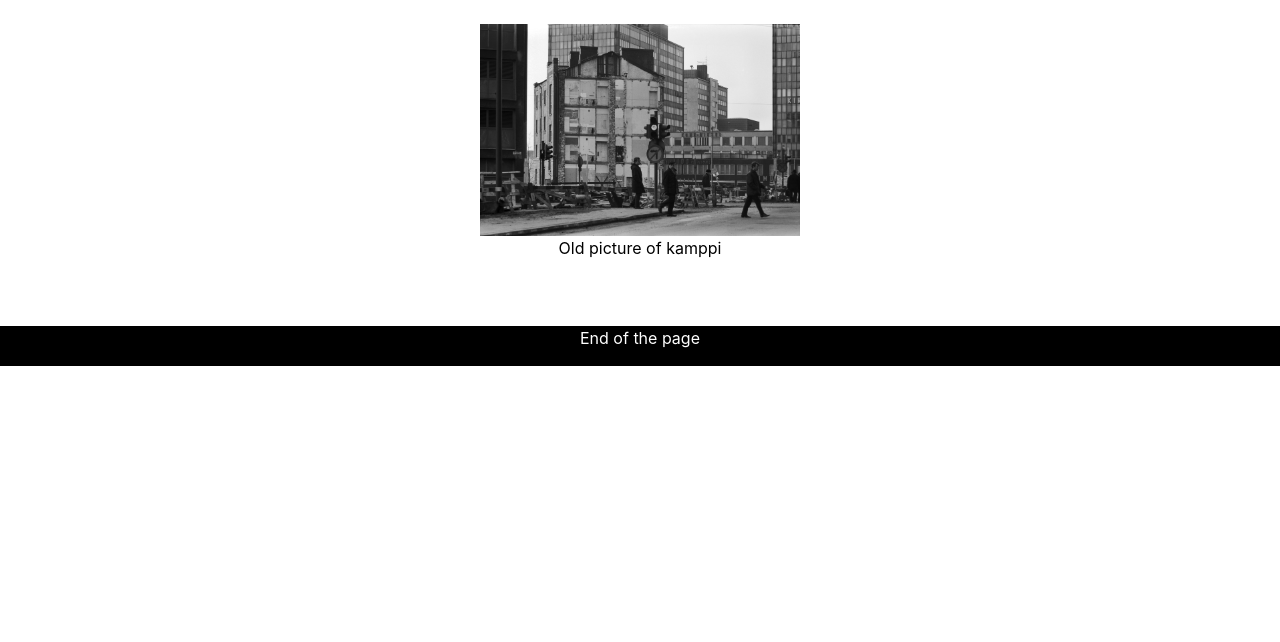
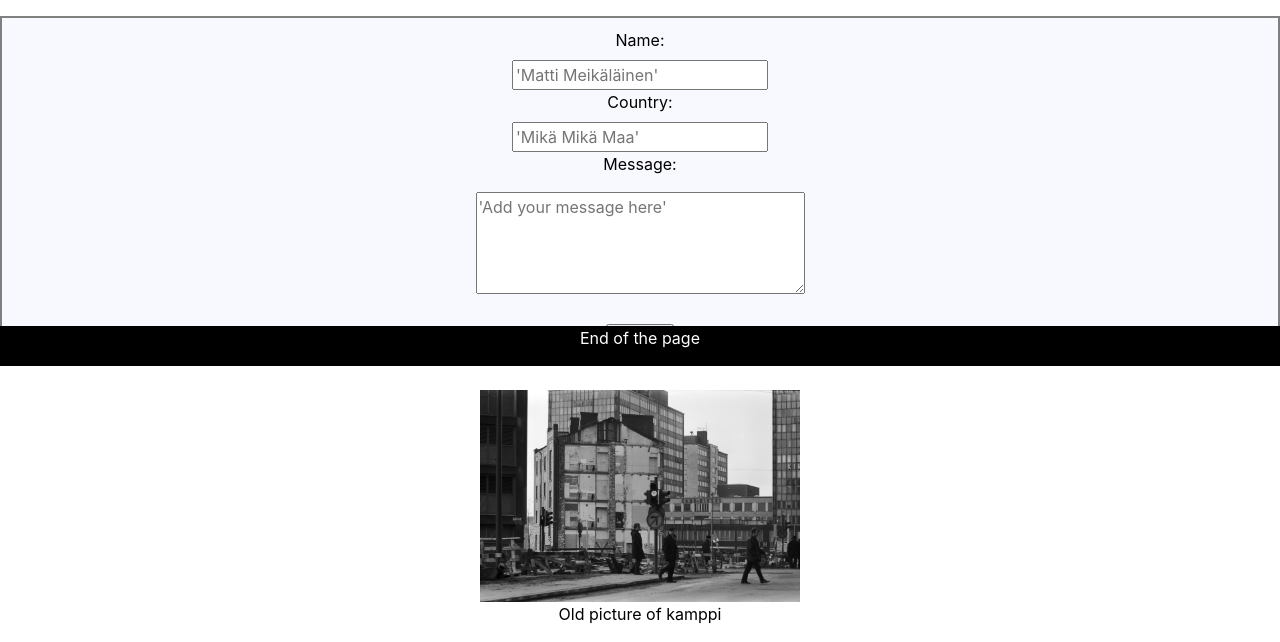
Before and after one commit to MikaelVidgren/Guestbook, a website: page ajaxmessage.html in a window 1280 px wide. Shown: the part 434-1076 px from the top of the page. Before the commit the page ends 800 px from the top, so only its background shows below. Drawn offline with nearby package versions, Linux system fonts and the light colour scheme.

Commit message:
added ajaxmessage.html, tried to make it work but could not do it properly.

```diff
--- a/guestbook.html
+++ b/ajaxmessage.html
@@ -46,6 +46,16 @@
             text-align: center;
         }
 
+        .section form {
+            padding-top: 10px;
+            padding-bottom: 10px;
+            border: 2px;
+
+            border-style: solid;
+            border-color: grey;
+            background-color: ghostwhite;
+        }
+
         .footer {
             position: fixed;
             left: 0;
@@ -56,7 +66,7 @@
             text-align: center;
         }
     </style>
-    <meta charset="utf-8" />
+    <meta charset="utf-8"/>
     <meta name="viewport" content="width=device-width, initial-scale=1.0">
 
     <link rel="stylesheet" href="https://maxcdn.bootstrapcdn.com/bootstrap/4.0.0/css/bootstrap.min.css"
@@ -72,7 +82,7 @@
         <img src="VanhaKuvaHKI.jpg" alt="VanhaKuvaHelsingistä" class="center">
     </div>
 
-
+    <div class="header">
         <p></p>
     </div>
     <!--NAVIGOINTI-->
@@ -80,21 +90,46 @@
         <a href="/" class="active">Homepage ("/")</a>
         <a href="guestbook">Guestbook</a>
         <a href="newmessage">New message</a>
-        <a href="Placeholder">Ajaxmessage</a>
+        <a href="ajaxmessage">Ajaxmessage</a>
 
     </div>
+
     <!--SECTION-->
-    <div class="section">
-        <h2>On this page you can see a table with names, countries and messages </h2>
-        <p></p>
+    <!--SCRIPT FOR NOT ACCEPTING EMPTY FIELD IN FORM-->
+    <script>
+        function validateForm() {
+          var x = document.forms["form1"]["username"].value;
+          if (x == "" || x == null) {
+            alert("Name must be filled out");
+            return false;
+          }
+        }
+        </script>
 
 
 
+    <div class="section">
+        <h2>Here you should be able to leave ajax message</h2><br>
+
+        <form name="form1" method="post" action="newmessage" onsubmit="return validateForm()">
+
+            <label for="fname">Name:</label><br>
+            <input type="text" name="ajax-username" value="" placeholder="'Matti Meikäläinen'"><br>
+            <label for="country">Country:</label><br>
+            <input type="text" name="ajax-country" value="" placeholder="'Mikä Mikä Maa'"><br>
+
+            <p>Message:</p>
+
+
+            <textarea rows="4" cols="30" name="ajax-message" placeholder="'Add your message here'"></textarea>
+            <br><br>
+
+            <input type="submit" value="Submit">
+        </form>
 
         <br>
         <img src="VanhaKuvaHKI_2.jpg" alt="VanhaKuvaHelsingistä_2" class="center">
         <p>Old picture of kamppi</p>
-
 
 
     </div>
--- a/web_server.js
+++ b/web_server.js
@@ -40,6 +40,7 @@ app.get("/newmessage", function (req, res) {
   res.sendFile(__dirname + "/newmessage.html");
 });
 var bodyParser = require("body-parser");
+const res = require("express/lib/response");
 app.use(bodyParser.urlencoded({ extended: true }));
 
 app.post("/newmessage", function (req, res) {
@@ -61,6 +62,11 @@ app.post("/newmessage", function (req, res) {
       res.send("Viestisi on tallennettu. Tarkastele viestiäsi osoitteessa: https://mikaelguestbook.herokuapp.com/guestbook tai palaa etusivulle: https://mikaelguestbook.herokuapp.com ");
     });
 
+    app.get("/ajaxmessage", function (req, res) {
+      res.sendFile(__dirname + "/ajaxmessage.html");
+    });
+
+
 
 
 //Route Error 404
```
Also changed, not shown: index.html (+2 -2 lines), newmessage.html (+2 -2 lines).
